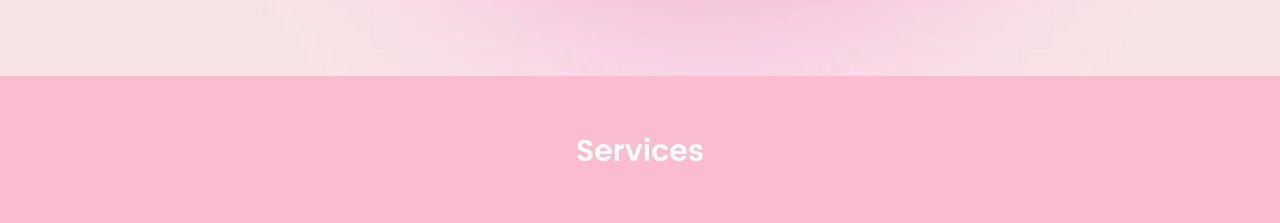
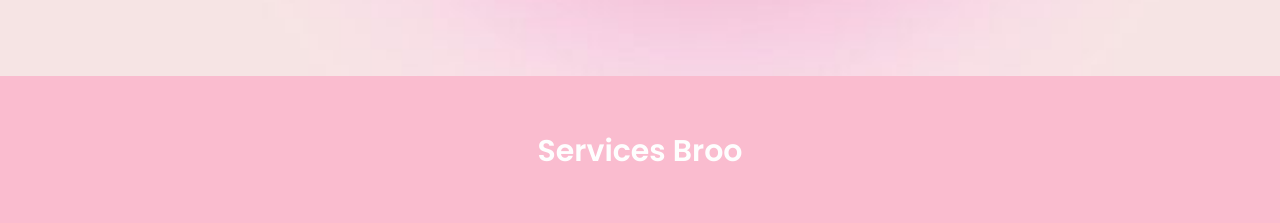
Before and after one commit to regitaayu/my-portfolio, a plain HTML site: page index.html in a window 1280 px wide. Shown: the part 800-1023 px from the top of the page. Drawn offline with nearby package versions, Linux system fonts and the light colour scheme.

Commit message:
fix: fixing naming services

```diff
--- a/index.html
+++ b/index.html
@@ -73,7 +73,7 @@
 
 
     <section class="services" id="services">
-        <h2 data-aos="fade-up" class="heading"> Services</h2>
+        <h2 data-aos="fade-up" class="heading"> Services Broo</h2>
 
         <div class="services-container">
             <div data-aos="fade-up" class="service-box">
```
